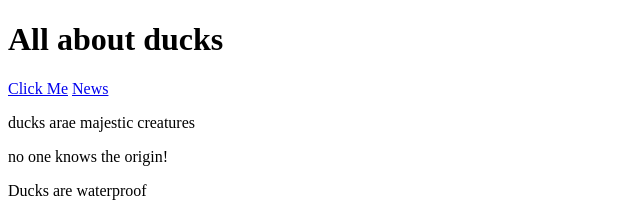
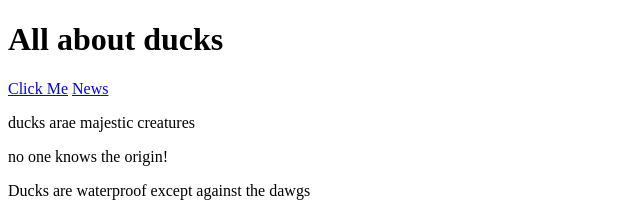
Before and after one commit to dh52/duck_example, a plain HTML site: page index.html in a window 1280 px wide. Shown: the top 213 px of the page, without its empty margins (0-640 px from the left). Drawn offline with Linux system fonts and the light colour scheme.

Commit message:
improved

```diff
--- a/index.html
+++ b/index.html
@@ -16,7 +16,7 @@
     <article>
     <p>ducks arae majestic creatures</p>
     <p> no one knows the origin!</p>
-    <p>Ducks are waterproof</p>
+    <p>Ducks are waterproof except against the dawgs</p>
 
     <img src="https://upload.wikimedia.org/wikipedia/commons/2/24/Male_mallard_duck_2.jpg" alt="majestic duck">
   </article>
```
